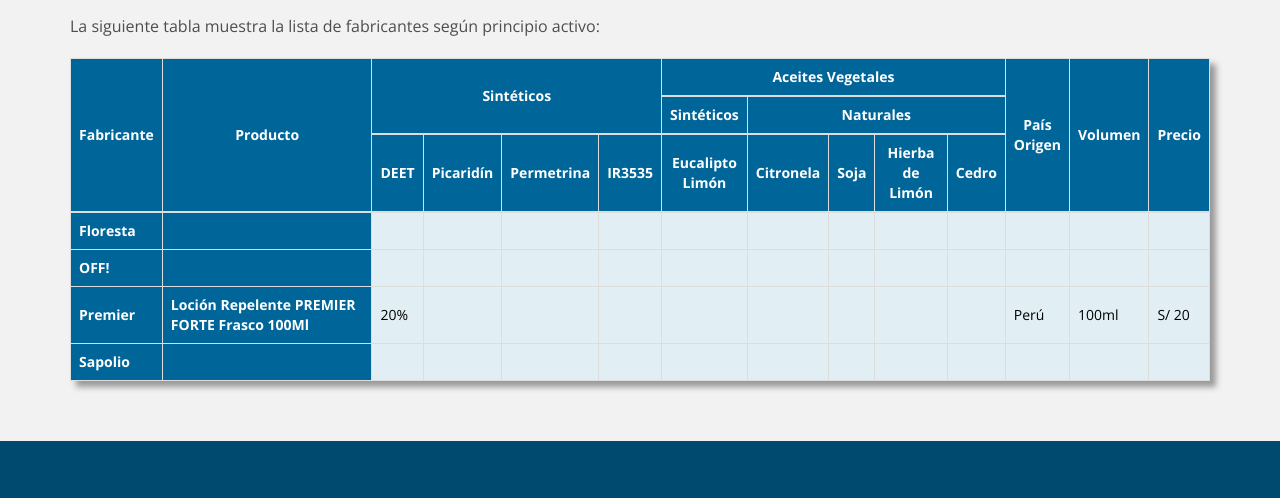
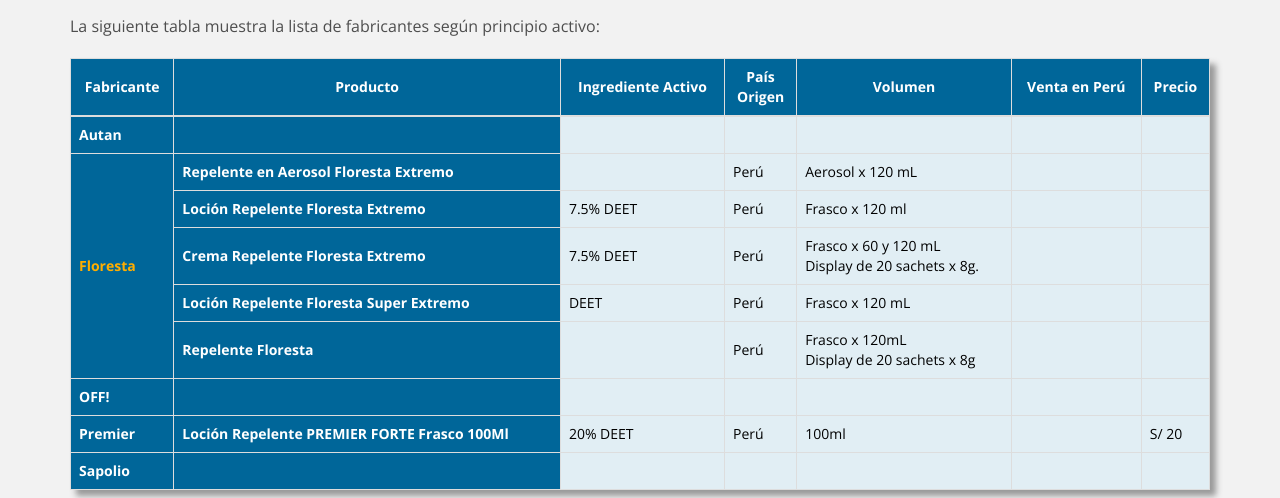
Before and after one commit to pellyadolfo/health-site, a plain HTML site: page Health-Site/WebContent/comparisonperu.html in a window 1280 px wide. Shown: the part 253-751 px from the top of the page. Drawn offline with nearby package versions, Linux system fonts and the light colour scheme.

Commit message:
changed table

```diff
--- a/Health-Site/WebContent/comparisonperu.html
+++ b/Health-Site/WebContent/comparisonperu.html
@@ -132,44 +132,63 @@
 						<table summary="Comparacion de Filtros en el Mercado Peruano" class="table table-bordered table-hover">
 							<thead>
 								<tr>
-									<th rowspan="3">Fabricante</th>
-									<th rowspan="3">Producto</th>
-									<th rowspan="2" colspan="4">Sintéticos</th>
-									<th colspan="5">Aceites Vegetales</th>
-									<th rowspan="3">País<br/>Origen</th>
-									<th rowspan="3">Volumen</th>
-									<th rowspan="3">Precio</th>
-								</tr>
-								<tr>
-									<th>Sintéticos</th>
-									<th colspan="4">Naturales</th>
-								</tr>
-								<tr>
-									<th>DEET</th>
-									<th>Picaridín</th>
-									<th>Permetrina</th>
-									<th>IR3535</th>
-									<th>Eucalipto<br/>Limón</th>
-									<th>Citronela</th>
-									<th>Soja</th>
-									<th>Hierba<br/>de Limón</th>
-									<th>Cedro</th>
+									<th>Fabricante</th>
+									<th>Producto</th>
+									<th>Ingrediente Activo</th>
+									<th>País<br/>Origen</th>
+									<th>Volumen</th>
+									<th>Venta en Perú</th>
+									<th>Precio</th>
 								</tr>
 							</thead>
 							<tbody>
 								<tr>
-									<th>Floresta</th>
+									<th>Autan</th>
 									<th></th>
 									<td></td>
 									<td></td>
 									<td></td>
 									<td></td>
 									<td></td>
+								</tr>
+								<tr>
+									<th rowspan="5"><a href="http://www.laboratoriosportugal.com/floresta.html#floresta">Floresta</a></th>
+									<th>Repelente en Aerosol Floresta Extremo</th>
+									<td></td>
+									<td>Perú</td>
+									<td>Aerosol x 120 mL</td>
 									<td></td>
 									<td></td>
+								</tr>
+								<tr>
+									<th>Loción Repelente Floresta Extremo</th>
+									<td>7.5% DEET</td>
+									<td>Perú</td>
+									<td>Frasco x 120 ml</td>
 									<td></td>
 									<td></td>
+								</tr>
+								<tr>
+									<th>Crema Repelente Floresta Extremo</th>
+									<td>7.5% DEET</td>
+									<td>Perú</td>
+									<td>Frasco x 60 y 120 mL<br/>Display de 20 sachets x 8g.</td>
 									<td></td>
+									<td></td>
+								</tr>
+								<tr>
+									<th>Loción Repelente Floresta Super Extremo</th>
+									<td>DEET</td>
+									<td>Perú</td>
+									<td>Frasco x 120 mL</td>
+									<td></td>
+									<td></td>
+								</tr>
+								<tr>
+									<th>Repelente Floresta</th>
+									<td></td>
+									<td>Perú</td>
+									<td>Frasco x 120mL<br/>Display de 20 sachets x 8g</td>
 									<td></td>
 									<td></td>
 								</tr>
@@ -181,40 +200,19 @@
 									<td></td>
 									<td></td>
 									<td></td>
-									<td></td>
-									<td></td>
-									<td></td>
-									<td></td>
-									<td></td>
-									<td></td>
-									<td></td>
 								</tr>
 								<tr>
 									<th>Premier</th>
 									<th>Loción Repelente PREMIER FORTE Frasco 100Ml</th>
-									<td>20%</td>
-									<td></td>
-									<td></td>
-									<td></td>
-									<td></td>
-									<td></td>
-									<td></td>
-									<td></td>
-									<td></td>
+									<td>20% DEET</td>
 									<td>Perú</td>
 									<td>100ml</td>
+									<td></td>
 									<td>S/ 20</td>
 								</tr>
 								<tr>
 									<th>Sapolio</th>
 									<th></th>
-									<td></td>
-									<td></td>
-									<td></td>
-									<td></td>
-									<td></td>
-									<td></td>
-									<td></td>
 									<td></td>
 									<td></td>
 									<td></td>
```
